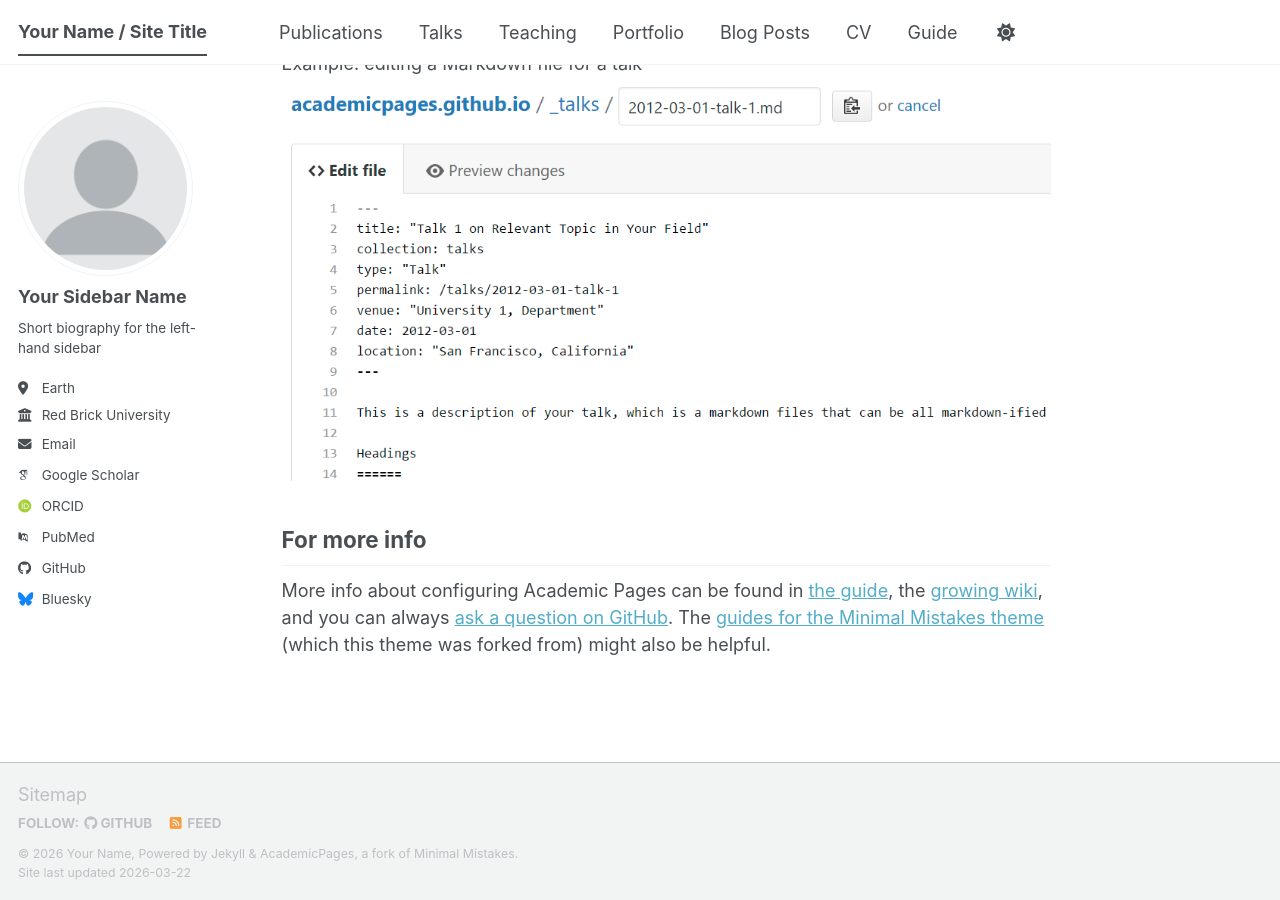
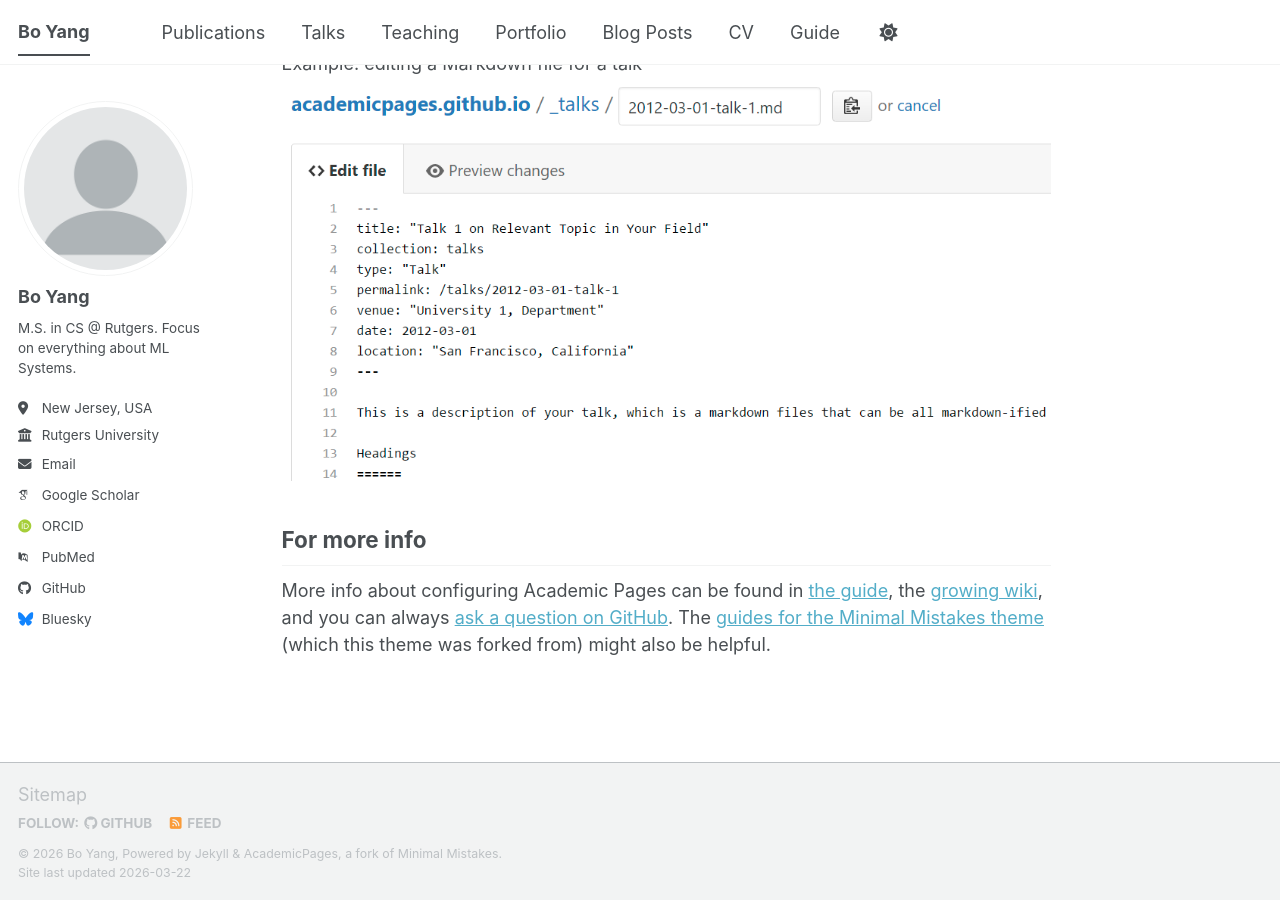
Before and after one commit to iMmAseu/iMmAseu.github.io, a Jekyll site: the page built from _pages/about.md, in a window 1280 px wide and 900 px high, scrolled down 2720 px. Built offline with Jekyll 4.4.1, drawn with Linux system fonts in a browser that asks for light colours; some web fonts are replaced; a script bundle is joined from its source files by our own code; library files that are not in the unit come from our copies.

Commit message:
Update site configuration with personal details

```diff
--- a/_config.yml
+++ b/_config.yml
@@ -9,14 +9,13 @@
 # Basic Site Settings
 locale                   : "en-US"
 site_theme               : "default" # The available themes options are "default", "air", "sunrise", "mint", "dirt" and "contrast"
-title                    : "Your Name / Site Title"
+title                    : "Bo Yang"
 title_separator          : "-"
-name                     : &name "Your Name"
-description              : &description "Your Name's academic portfolio"   # Update this with a general description of your site, this is the default if not overridden by a page
-url                      : https://academicpages.github.io # The base hostname & protocol for your site e.g. "https://[your GitHub username].github.io",
-                                                           # or if you already have some other page hosted on Github then use "https://[your GitHub username].github.io/[Your Repo Name]"
-baseurl                  : "" # the subpath of your site, e.g. "/blog"
-repository               : "academicpages/academicpages.github.io"
+name                     : &name "Bo Yang"
+description              : &description "Machine Learning Systems Researcher"   # Update this with a general description of your site, this is the default if not overridden by a page
+url                      : "https://iMmAseu.github.io"
+baseurl                  : ""
+repository               : "iMmAseu/iMmAseu.github.io"
 
 # Site Author - The following control what appear as part of the author content on the side bar.
 #               If a field is blank the icon and link will not appear, otherwise it will be shown.
@@ -24,13 +23,13 @@ repository               : "academicpages/academicpages.github.io"
 author:
   # Biographic information
   avatar           : "profile.png"
-  name             : "Your Sidebar Name"
+  name             : "Bo Yang"
   pronouns         : # example: "she/her"
-  bio              : "Short biography for the left-hand sidebar"
-  location         : "Earth"
-  employer         : "Red Brick University"
+  bio              : "M.S. in CS @ Rutgers. Focus on everything about ML Systems."
+  location         : "New Jersey, USA"
+  employer         : "Rutgers University"
   uri              : # URL
-  email            : "none@example.org"
+  email            : "by255@scarletmail.rutgers.edu"
 
   # Academic websites
   academia         : # URL
```
